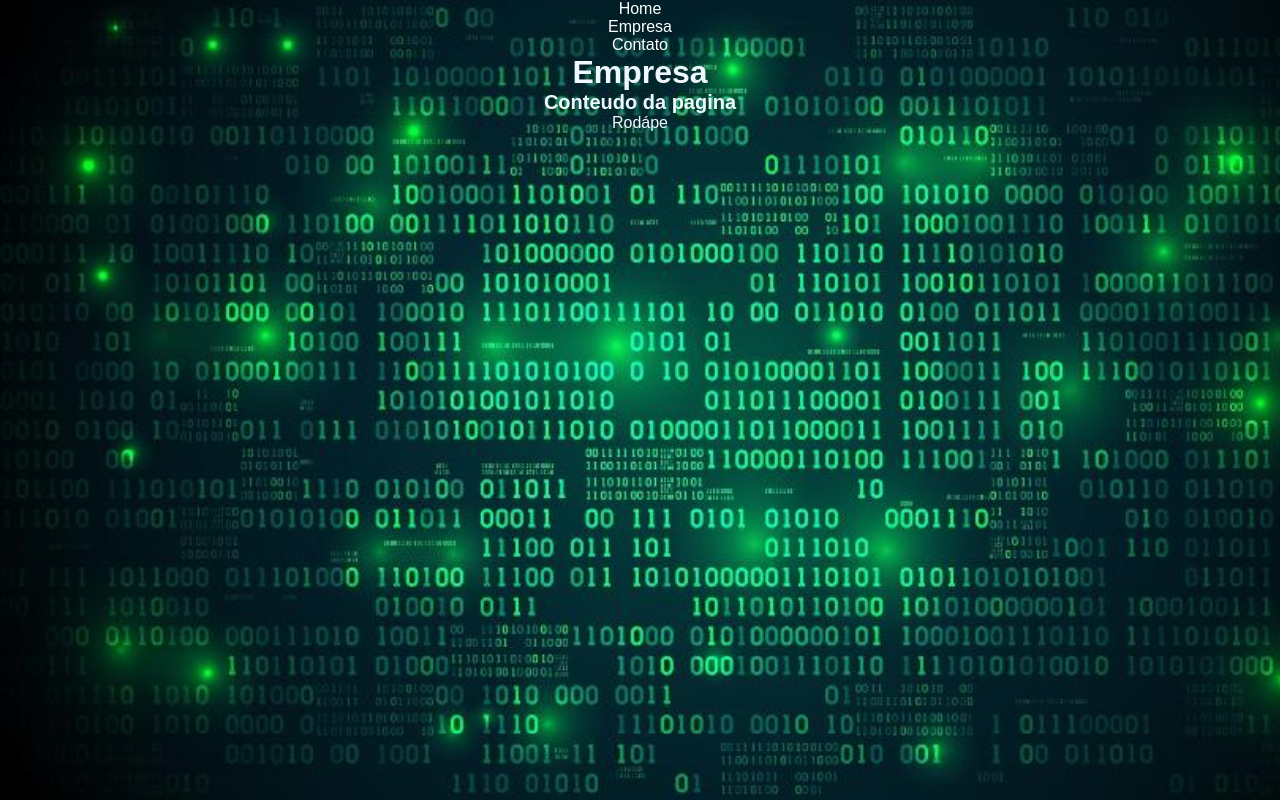
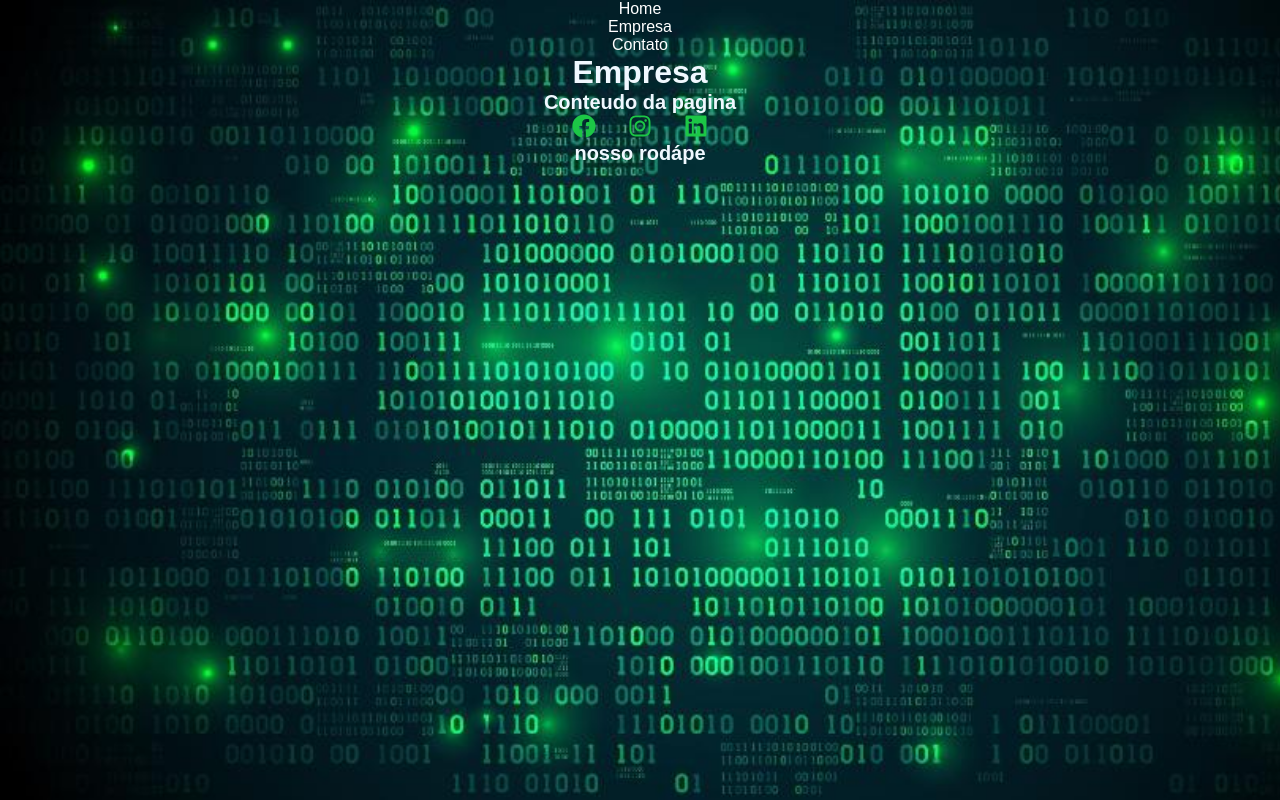
Before and after one commit to Victor87dev/revisando-react, a React (Vite) app in the folder revisando-react/: page /empresa in a window 1280 px wide. Built offline with nearby package versions, Linux system fonts and the light colour scheme.

Commit message:
Curso react: React Icons

```diff
--- a/revisando-react/package.json
+++ b/revisando-react/package.json
@@ -12,6 +12,7 @@
   "dependencies": {
     "react": "^18.2.0",
     "react-dom": "^18.2.0",
+    "react-icons": "^5.0.1",
     "react-router-dom": "^6.21.3"
   },
   "devDependencies": {
--- a/revisando-react/src/components/layout/Footer.jsx
+++ b/revisando-react/src/components/layout/Footer.jsx
@@ -1,9 +1,18 @@
 import React from "react";
+import Styles from "./Footer.module.css";
+import { FaFacebook, FaInstagram, FaLinkedin } from 'react-icons/fa'
 
 const Footer = ()=>{
 
    return (
-    <footer>Rodápe</footer>
+    <footer>
+        <ul className={Styles.list_estilo}>
+            <li><FaFacebook /></li>
+            <li><FaInstagram /></li>
+            <li><FaLinkedin /></li>
+        </ul>
+        <p>nosso rodápe</p>
+    </footer>
    )
 
 }
--- /dev/null
+++ b/revisando-react/src/components/layout/Footer.module.css
@@ -0,0 +1,16 @@
+.list_estilo{
+    display: flex;
+    justify-content: center;
+    align-items: center;
+    list-style: none;
+}
+
+.list_estilo li{
+    margin: 0 1em;
+}
+
+.list_estilo svg{
+    font-size: 1.5em;
+    cursor: pointer;
+    color: #1cc746;
+}
```
Also changed, not shown: 1 other file (tests, documents, lock files or other folders).
